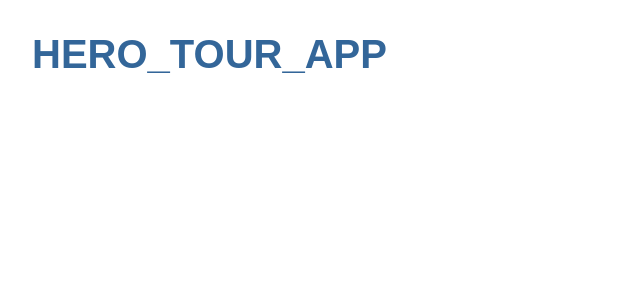
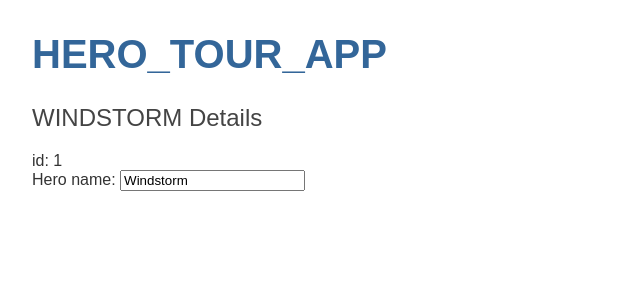
Before and after one commit to SJCMN/HERO_APP, an Angular app: page / in a window 1280 px wide. Shown: the top 300 px of the page, without its empty margins (0-640 px from the left). Built offline with nearby package versions, Linux system fonts and the light colour scheme.

Commit message:
initial heros app components.ts

```diff
--- a/src/app/app.component.html
+++ b/src/app/app.component.html
@@ -1 +1,2 @@
 <h1>{{title}}</h1>
+<app-heros></app-heros>
--- /dev/null
+++ b/src/app/hero.ts
@@ -0,0 +1,4 @@
+export interface Hero {
+    id: number,
+    name: string
+}
--- /dev/null
+++ b/src/app/heros/heros.component.html
@@ -0,0 +1,8 @@
+<h2>{{ hero.name | uppercase }} Details</h2>
+<div><span>id: </span> {{ hero.id }}</div>
+
+
+<div>
+  <label for="name"> Hero name: </label>
+  <input id="name" [(ngModel)]="hero.name" placeholder="name" />
+</div>
--- /dev/null
+++ b/src/app/heros/heros.component.ts
@@ -0,0 +1,23 @@
+import { Component, OnInit } from '@angular/core';
+import { Hero } from '../hero';
+
+@Component({
+  selector: 'app-heros',
+  templateUrl: './heros.component.html',
+  styleUrls: ['./heros.component.css'],
+
+})
+export class HerosComponent implements OnInit {
+
+  hero: Hero = {
+    id: 1,
+    name: 'Windstorm'
+  };
+
+  constructor() { }
+
+
+  ngOnInit(): void {
+  }
+
+}
```
Also changed, not shown: src/app/app.module.ts (+6 -9 lines), src/app/heros/heros.component.css (added), 1 other file (tests, documents, lock files or other folders).
